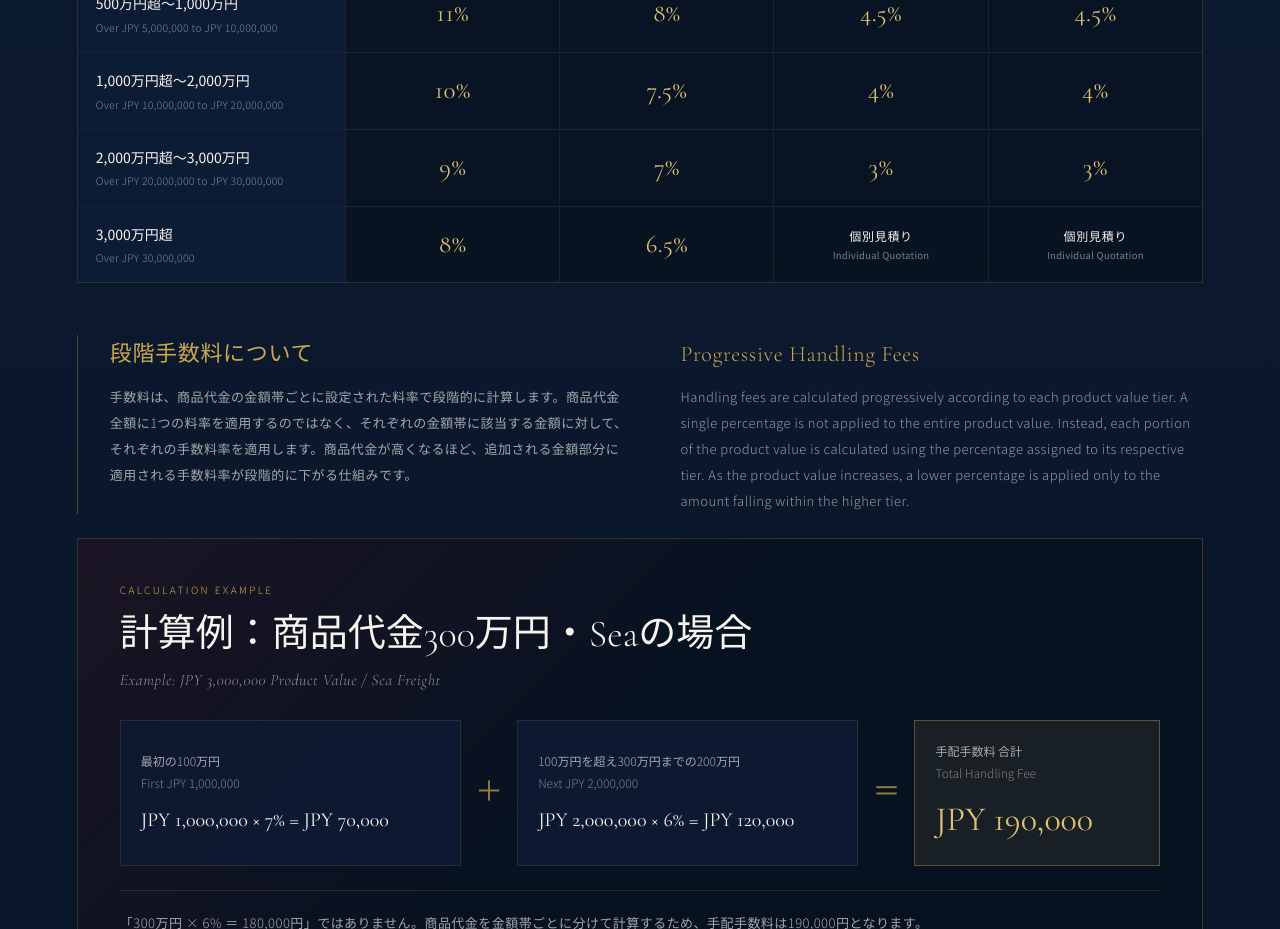
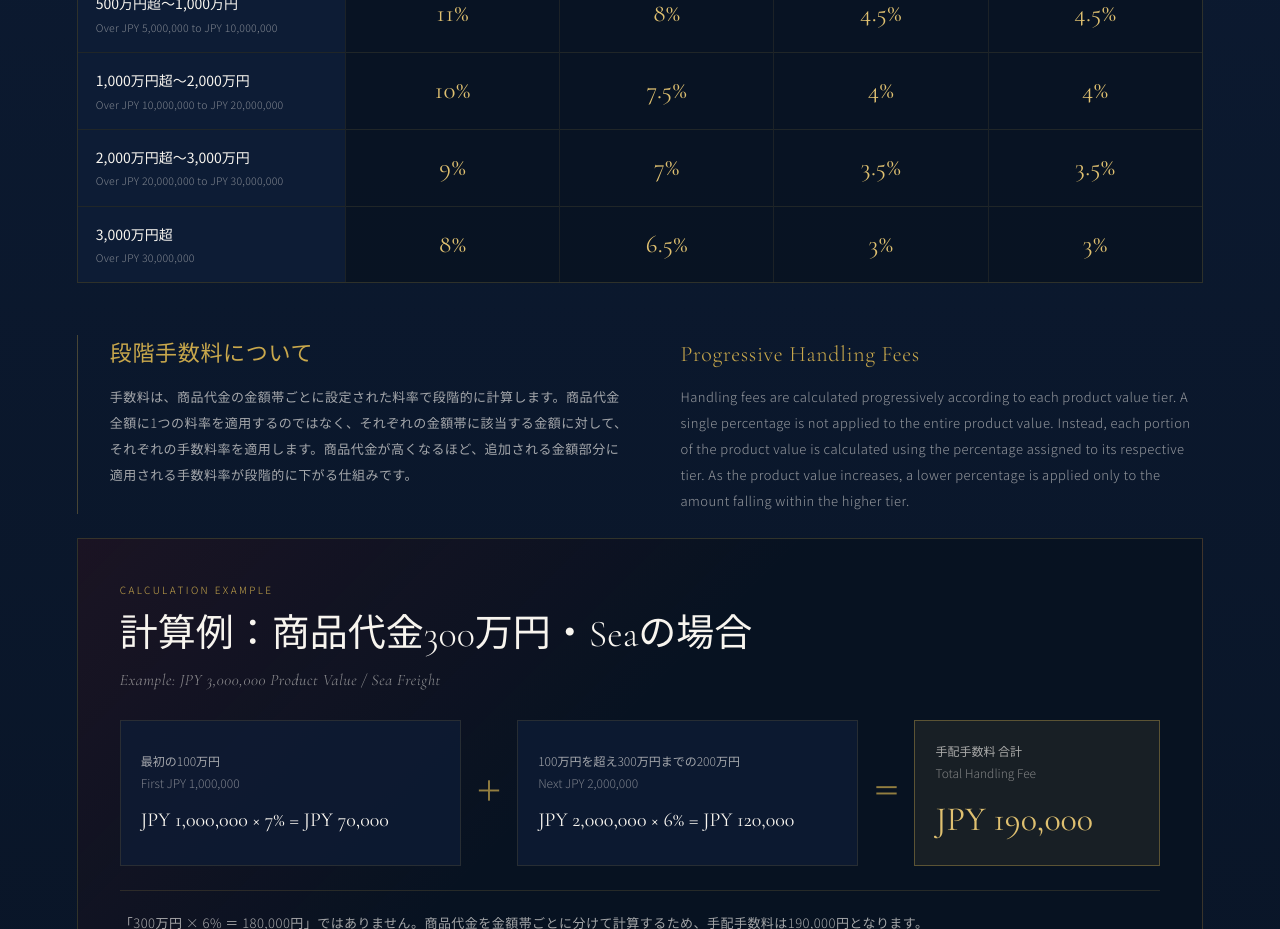
Before and after one commit to JUSTHEN-YUUKI/YUKIMICHI-ChatGpt-NEW-HP, a Next.js app: page /pricing in a window 1280 px wide. Shown: the part 1280-2209 px from the top of the page. Built offline with nearby package versions, Linux system fonts and the light colour scheme.

Commit message:
Finalize Sea progressive handling fees

```diff
--- a/app/pricing/page.tsx
+++ b/app/pricing/page.tsx
@@ -191,14 +191,7 @@ export default function PricingPage() {
                     <small lang="en">{tier.rangeEn}</small>
                   </th>
                   {pricingPlans.map((plan) => (
-                    <td key={plan.key}>
-                      {tier.rates[plan.key] === null ? (
-                        <span className="pricing-tier-table__quote">
-                          <span lang="ja">個別見積り</span>
-                          <small lang="en">Individual Quotation</small>
-                        </span>
-                      ) : formatFeeRate(tier.rates[plan.key])}
-                    </td>
+                    <td key={plan.key}>{formatFeeRate(tier.rates[plan.key])}</td>
                   ))}
                 </tr>
               ))}
@@ -686,28 +679,6 @@ export default function PricingPage() {
           letter-spacing: 0.02em;
         }
 
-        .pricing-tier-table__quote > span,
-        .pricing-tier-table__quote > small {
-          display: block;
-        }
-
-        .pricing-tier-table__quote > span {
-          color: var(--washi);
-          font-family: 'Noto Sans JP', sans-serif;
-          font-size: 12px;
-          letter-spacing: 0.06em;
-          line-height: 1.5;
-        }
-
-        .pricing-tier-table__quote > small {
-          color: rgba(248,245,239,0.48);
-          font-family: 'Noto Sans JP', sans-serif;
-          font-size: 9.5px;
-          letter-spacing: 0.03em;
-          line-height: 1.45;
-          margin-top: 4px;
-        }
-
         .pricing-tier-table tbody tr:hover td,
         .pricing-tier-table tbody tr:hover th {
           background-color: rgba(201,168,76,0.08);
--- a/components/pricing/HandlingFeeCalculator.tsx
+++ b/components/pricing/HandlingFeeCalculator.tsx
@@ -9,7 +9,7 @@ import {
   getHandlingFeePlan,
   handlingFeePlans,
   MAX_PRODUCT_VALUE,
-  type HandlingFeeCalculationResult,
+  type HandlingFeeResult,
   type ShippingMethod,
 } from '@/lib/pricing/handlingFees'
 
@@ -26,6 +26,10 @@ function formatTierRange(lowerBound: number, upperBound: number | null) {
   return `JPY ${lowerBound.toLocaleString('en-US')} – ${upperBound.toLocaleString('en-US')}`
 }
 
+function formatEffectiveRate(rate: number) {
+  return `${(Math.round(rate * 100 + 1e-9) / 100).toFixed(2)}%`
+}
+
 function ArrowRight() {
   return (
     <svg width="14" height="14" viewBox="0 0 14 14" fill="none" aria-hidden="true">
@@ -37,7 +41,7 @@ function ArrowRight() {
 export function HandlingFeeCalculator() {
   const [productValue, setProductValue] = useState('')
   const [shippingMethod, setShippingMethod] = useState<ShippingMethod>('lcl')
-  const [result, setResult] = useState<HandlingFeeCalculationResult | null>(null)
+  const [result, setResult] = useState<HandlingFeeResult | null>(null)
   const [error, setError] = useState('')
 
   const handleProductValueChange = (value: string) => {
@@ -153,26 +157,6 @@ export function HandlingFeeCalculator() {
             </div>
           </div>
 
-          {result.individualQuotationRequired ? (
-            <>
-              <div className="handling-fee-result__total">
-                <div>
-                  <span lang="ja">3,000万円を超えるSea Freight案件</span>
-                  <small lang="en">Sea freight projects over JPY 30,000,000</small>
-                </div>
-                <strong>Individual Quotation</strong>
-              </div>
-              <div className="handling-fee-result__notice">
-                <p lang="ja">
-                  商品内容、数量、仕入先数、輸送条件、梱包、必要書類、検査などを確認したうえで、個別にお見積りいたします。
-                </p>
-                <p lang="en">
-                  A separate quotation will be prepared after reviewing the products, quantity, number of suppliers, shipping conditions, packaging, documentation, and inspection requirements.
-                </p>
-              </div>
-            </>
-          ) : (
-            <>
           <div className="handling-fee-result__breakdown">
             <h4>Fee Breakdown <small>/ 計算内訳</small></h4>
             <div>
@@ -196,7 +180,7 @@ export function HandlingFeeCalculator() {
 
           <div className="handling-fee-result__effective-rate">
             <span>実効手数料率 / Effective Fee Rate</span>
-                <strong>{result.effectiveRate.toFixed(2)}%</strong>
+            <strong>{formatEffectiveRate(result.effectiveRate)}</strong>
           </div>
 
           {result.minimumFeeApplied && (
@@ -214,8 +198,6 @@ export function HandlingFeeCalculator() {
               This calculator provides an estimate of the handling fee based on the product value. Final fees may vary depending on the products, quantity, number of suppliers, shipping method, packaging, required documentation, inspections, and other project-specific requirements. International freight, shipping insurance, customs duties, import taxes, customs-related charges, special packaging, inspection fees, and other actual costs are not included in this calculation.
             </p>
           </div>
-            </>
-          )}
 
           <Link href="/quote" className="handling-fee-result__cta">
             <span lang="ja">正式なお見積りを依頼する</span>
--- a/lib/pricing/handlingFees.ts
+++ b/lib/pricing/handlingFees.ts
@@ -15,7 +15,7 @@ export type HandlingFeeTier = {
   upperBound: number | null
   rangeJa: string
   rangeEn: string
-  rates: Record<ShippingMethod, number | null>
+  rates: Record<ShippingMethod, number>
 }
 
 export type FeeBreakdownItem = {
@@ -27,7 +27,6 @@ export type FeeBreakdownItem = {
 }
 
 export type HandlingFeeResult = {
-  individualQuotationRequired: false
   productValue: number
   shippingMethod: ShippingMethod
   calculatedFee: number
@@ -37,15 +36,6 @@ export type HandlingFeeResult = {
   minimumFee: number
   minimumFeeApplied: boolean
 }
-
-export type IndividualQuotationResult = {
-  individualQuotationRequired: true
-  productValue: number
-  shippingMethod: ShippingMethod
-  minimumFee: number
-}
-
-export type HandlingFeeCalculationResult = HandlingFeeResult | IndividualQuotationResult
 
 export const MAX_PRODUCT_VALUE = 999_999_999_999
 
@@ -119,13 +109,13 @@ export const handlingFeeTiers: readonly HandlingFeeTier[] = [
     upperBound: 30_000_000,
     rangeJa: '2,000万円超～3,000万円',
     rangeEn: 'Over JPY 20,000,000 to JPY 30,000,000',
-    rates: { express: 9, air: 7, lcl: 3, fcl: 3 },
+    rates: { express: 9, air: 7, lcl: 3.5, fcl: 3.5 },
   },
   {
     upperBound: null,
     rangeJa: '3,000万円超',
     rangeEn: 'Over JPY 30,000,000',
-    rates: { express: 8, air: 6.5, lcl: null, fcl: null },
+    rates: { express: 8, air: 6.5, lcl: 3, fcl: 3 },
   },
 ]
 
@@ -133,11 +123,7 @@ export function formatJpy(value: number) {
   return `JPY ${Math.round(value).toLocaleString('en-US')}`
 }
 
-export function formatFeeRate(rate: number | null) {
-  if (rate === null) {
-    return 'Individual Quotation / 個別見積り'
-  }
-
+export function formatFeeRate(rate: number) {
   return `${Number.isInteger(rate) ? rate.toFixed(0) : rate.toFixed(1)}%`
 }
 
@@ -154,7 +140,7 @@ export function getHandlingFeePlan(method: ShippingMethod) {
 export function calculateHandlingFee(
   productValue: number,
   shippingMethod: ShippingMethod,
-): HandlingFeeCalculationResult {
+): HandlingFeeResult {
   if (!Number.isSafeInteger(productValue) || productValue <= 0 || productValue > MAX_PRODUCT_VALUE) {
     throw new RangeError('Product value is outside the supported range.')
   }
@@ -169,16 +155,6 @@ export function calculateHandlingFee(
 
     if (amount > 0) {
       const rate = tier.rates[shippingMethod]
-
-      if (rate === null) {
-        return {
-          individualQuotationRequired: true,
-          productValue,
-          shippingMethod,
-          minimumFee: plan.minimumFee,
-        }
-      }
-
       breakdown.push({
         lowerBound,
         upperBound: tier.upperBound,
@@ -199,7 +175,6 @@ export function calculateHandlingFee(
   const totalFee = Math.max(calculatedFee, plan.minimumFee)
 
   return {
-    individualQuotationRequired: false,
     productValue,
     shippingMethod,
     calculatedFee,
```
Lines whose indentation alone changed are shown as unchanged.
